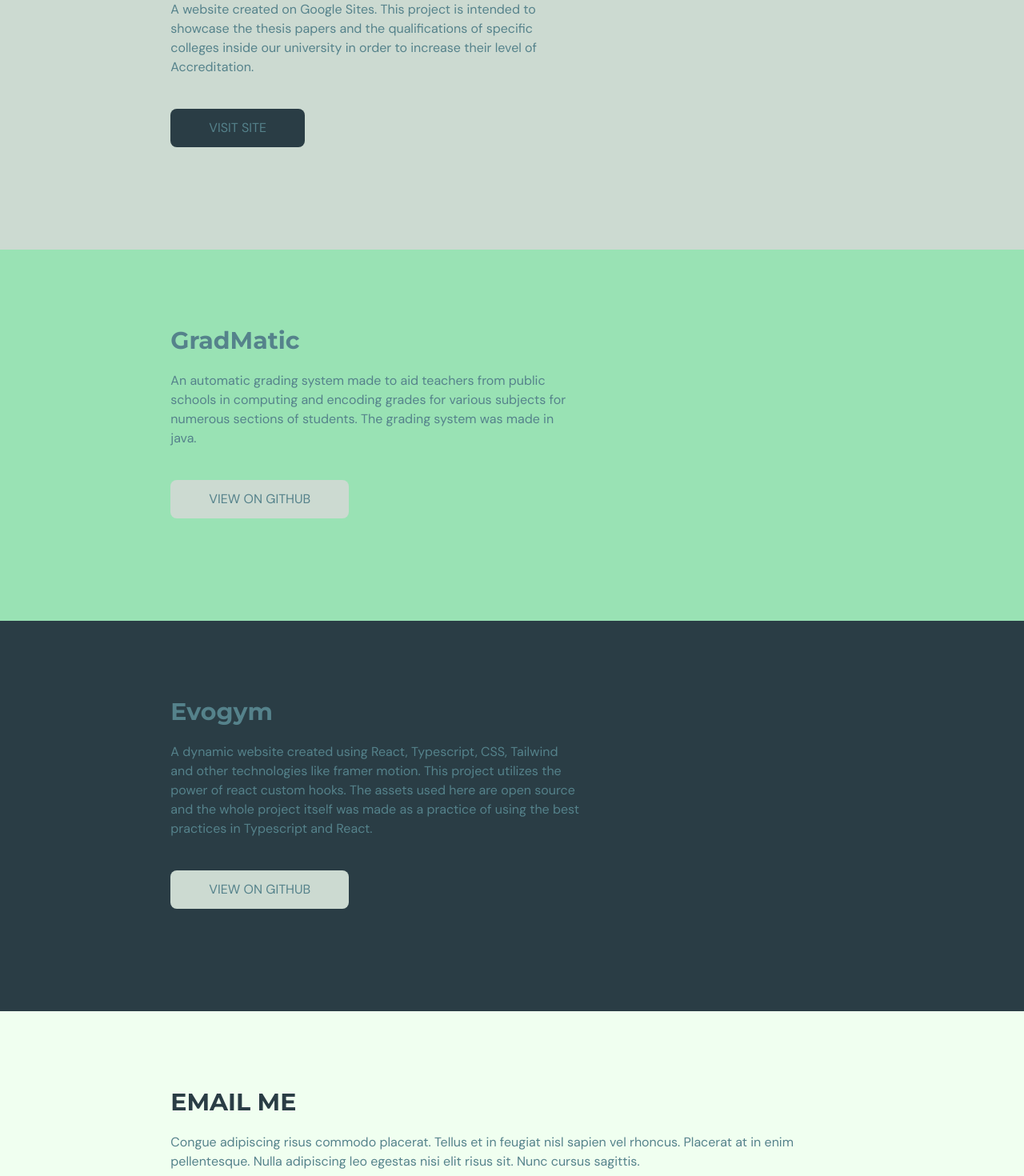
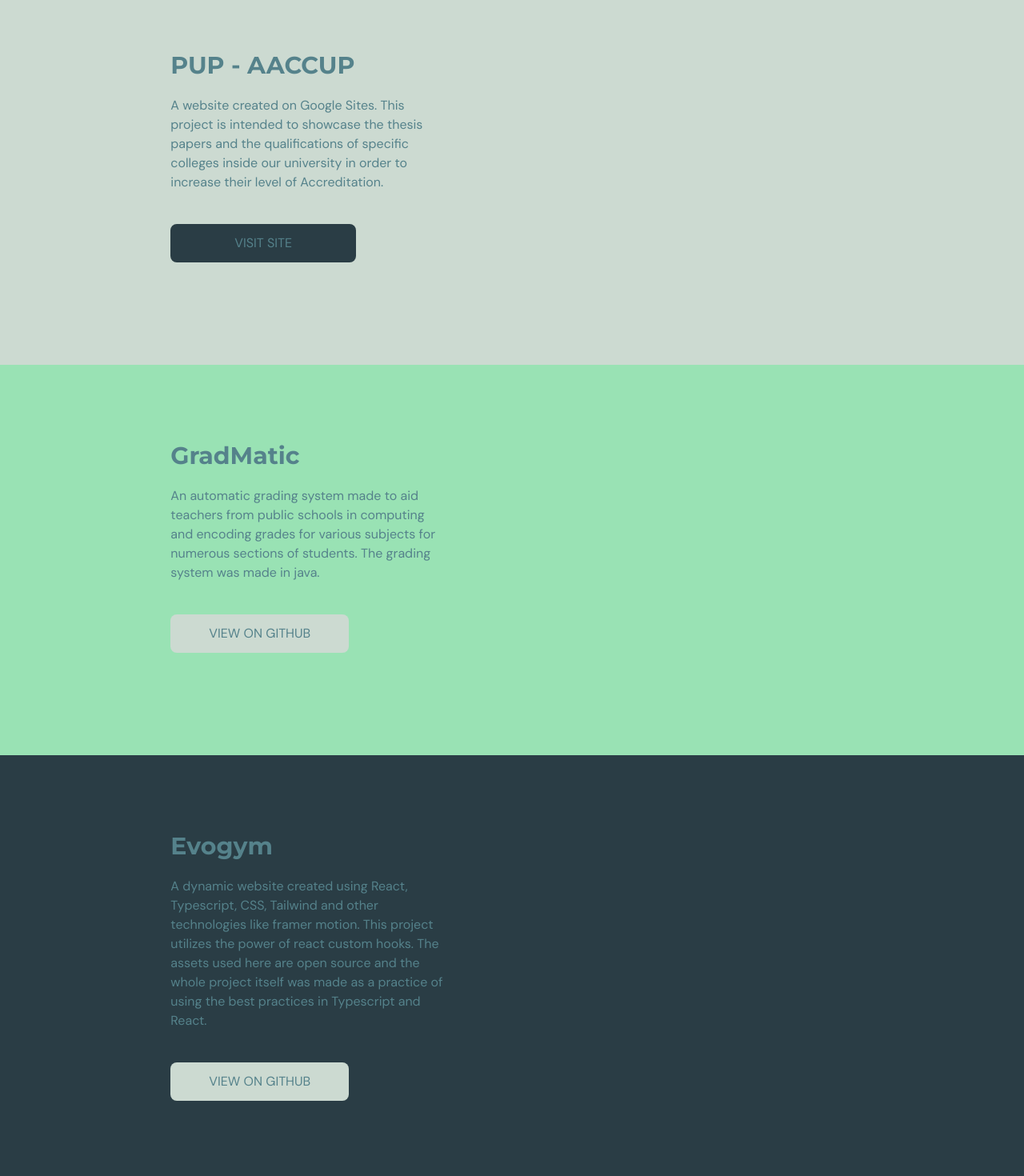
Before and after one commit to IvanVeluz18/my-portfolio, a React (Vite) app: page / in a window 1280 px wide. Shown: the part 3020-4490 px from the top of the page at 80% size. Built offline with nearby package versions, Linux system fonts and the light colour scheme.

Commit message:
fixed layout for projects and contact page

```diff
--- a/src/scenes/Contacts/index.tsx
+++ b/src/scenes/Contacts/index.tsx
@@ -43,10 +43,9 @@
             <HText>
               <span className="text-primary-500">EMAIL ME</span>
             </HText>
-            <p className="my-5">
-              Congue adipiscing risus commodo placerat. Tellus et in feugiat nisl
-              sapien vel rhoncus. Placerat at in enim pellentesque. Nulla
-              adipiscing leo egestas nisi elit risus sit. Nunc cursus sagittis.
+            <p className="md:w-3/5 pt-8">
+            Want to have a website of your own or for your business? How about an application for your store?
+            Or just any project you think you want to build. Let's make it make it happen.
             </p>
         </motion.div>
 
--- a/src/scenes/Navbar/index.tsx
+++ b/src/scenes/Navbar/index.tsx
@@ -24,7 +24,7 @@
         <div  className={`${flexBetween} mx-auto w-5/6 md:w-4/6`}>
           <div className={`${flexBetween} w-full gap-16`}>
             <div className={`w-full gap-16 basis-3/5 font-montserrat text-2xl font-bold`}>
-                <a href="#home">Ivan{""}<span className="text-primary-500">Veluz</span></a>
+                <a href="">Ivan{""}<span className="text-primary-500">Veluz</span></a>
             </div>
 
             {/*Right side*/}
--- a/src/scenes/Projects/index.tsx
+++ b/src/scenes/Projects/index.tsx
@@ -48,7 +48,7 @@
             visible: { opacity: 1, x: 0 },
           }}
           >
-            <div className="md:w-3/5">
+            <div className="md:w-2/5">
               <HText>YOLOv5 - GKD</HText>
               <p className="py-5">
                 YOLOv5-GKD is a weapon detection system that utilizes the use of machine learning algorithm called YOLO (You only look once). For our thesis, we modified some parts of its
@@ -92,7 +92,7 @@
               visible: { opacity: 1, x: 0 },
             }}
             >
-              <div className="md:w-3/5">
+              <div className="md:w-2/5">
                 <HText>FashionBug</HText>
                 <p className="py-5">
                   An Inventory Management System made for a clothing business. The system was created using C# Windows Form and MS SQL. The system has various features,
@@ -121,7 +121,7 @@
               visible: { opacity: 1, x: 0 },
             }}
             >
-              <div className="md:w-3/5">
+              <div className="md:w-2/5">
                 <HText>PUP - AACCUP</HText>
                 <p className="py-5">
                   A website created on Google Sites. This project is intended to showcase the thesis papers and the qualifications of specific colleges inside our university
@@ -129,7 +129,7 @@
                 </p>
                 <button
                     type="submit"
-                    className="mt-5 rounded-lg bg-primary-500 px-12 py-3 transition duration-300 hover:text-white">
+                    className="mt-5 rounded-lg bg-primary-500 px-20 py-3 transition duration-300 hover:text-white">
                     VISIT SITE
                 </button>
               </div>
@@ -150,7 +150,7 @@
               visible: { opacity: 1, x: 0 },
             }}
             >
-              <div className="md:w-3/5">
+              <div className="md:w-2/5">
                 <HText>GradMatic</HText>
                 <p className="py-5">
                   An automatic grading system made to aid teachers from public schools in computing and encoding grades for various subjects for numerous sections of students.
@@ -179,7 +179,7 @@
               visible: { opacity: 1, x: 0 },
             }}
             >
-              <div className="md:w-3/5">
+              <div className="md:w-2/5">
                 <HText>Evogym</HText>
                 <p className="py-5">
                   A dynamic website created using React, Typescript, CSS, Tailwind and other technologies like framer motion. This project utilizes the power of react
```
